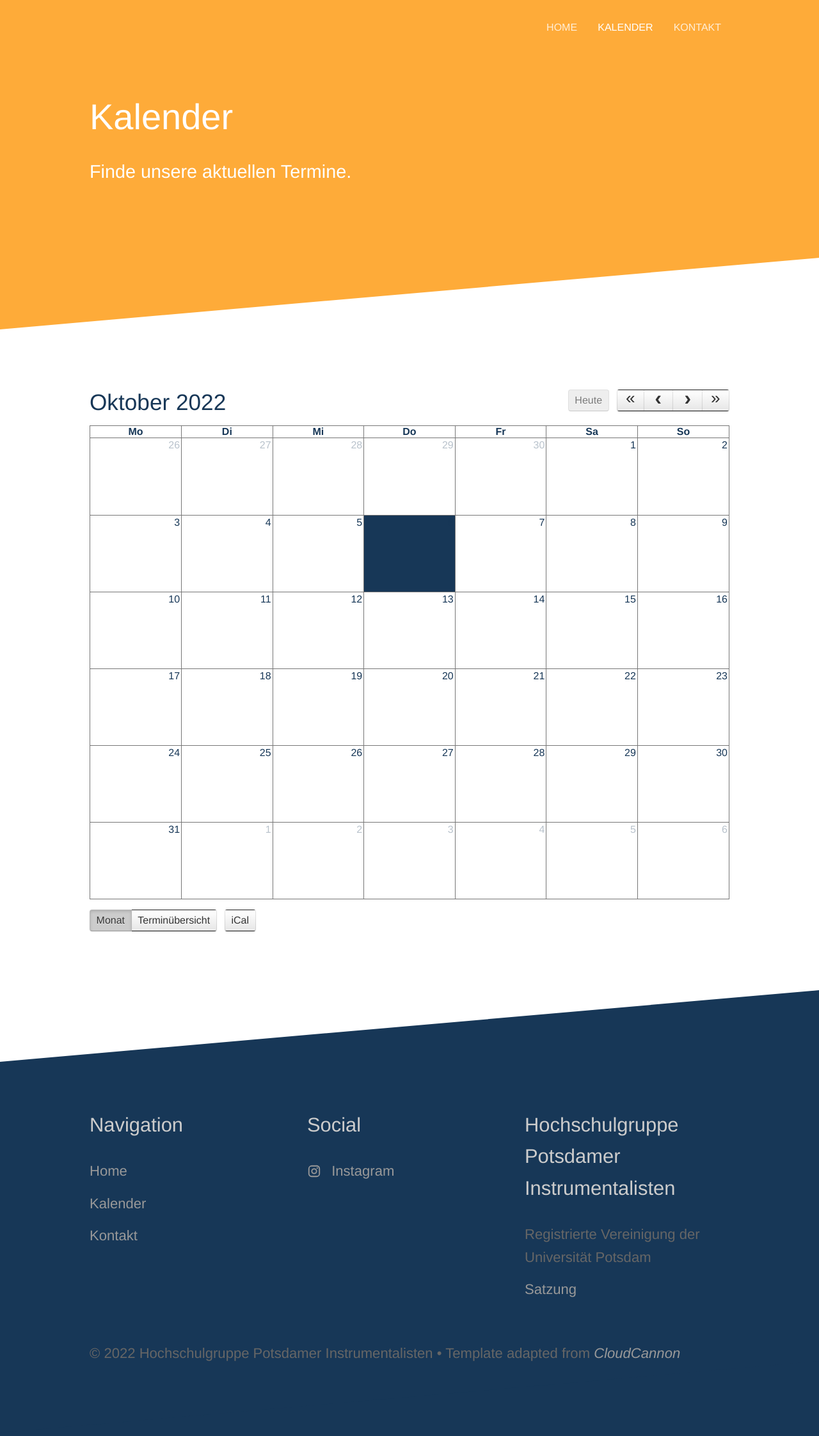
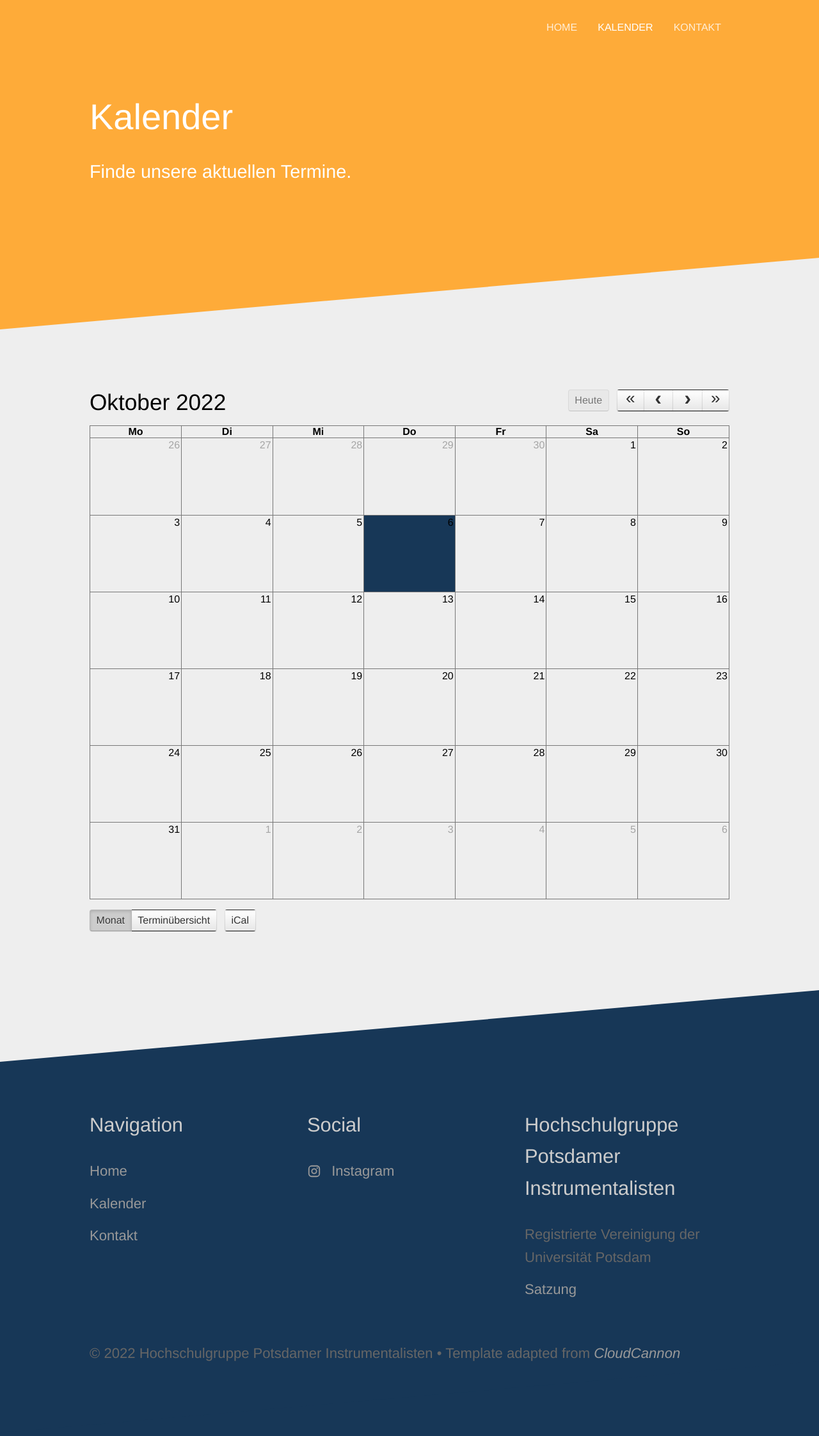
Before and after one commit to potsdamer-instrumentalisten/potsdamer-instrumentalisten.github.io, a Jekyll site: the page built from kalender.html, in a window 1280 px wide. Shown: the whole page at 64% size. Built offline with Jekyll 4.4.1, drawn with Linux system fonts in a browser that asks for light colours.

Commit message:
Minor fixes of 9032b32e2217225e9d49507a778d740e4712144f

```diff
--- a/_sass/layout.scss
+++ b/_sass/layout.scss
@@ -106,7 +106,7 @@
 	}
 
 	&.hero.alternate {
-		background: #999a;
+		background: #173757aa;
 	}
 
 	&.alternate {
@@ -254,11 +254,11 @@
 }
 
 .patterned {
-	background: rgb(255, 255, 255);
+	background: #173757 url($pattern);
 
 	&,
 	p {
-		color: #173757;
+		color: #fefefe;
 	}
 }
 
--- a/kalender.html
+++ b/kalender.html
@@ -87,7 +87,7 @@
 	});
 </script>
 
-<section class="diagonal patterned">
+<section class="diagonal alternate">
 	<div class="container">
 		<div id="calendar">
 		</div>
```
Also changed, not shown: index.md (+2 -2 lines), apple-touch-icon.png, siteicon.png, touch-icon.png.
